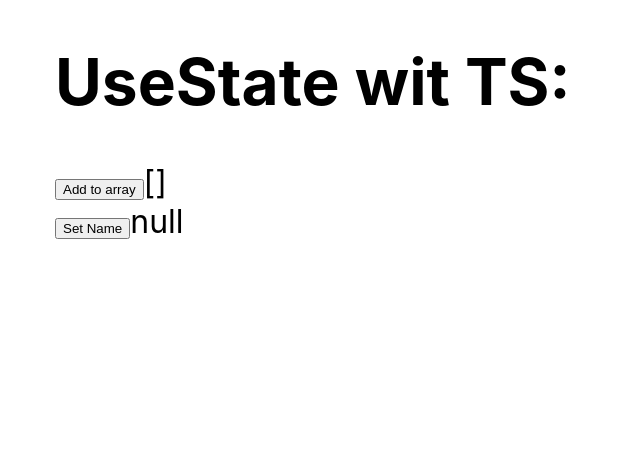
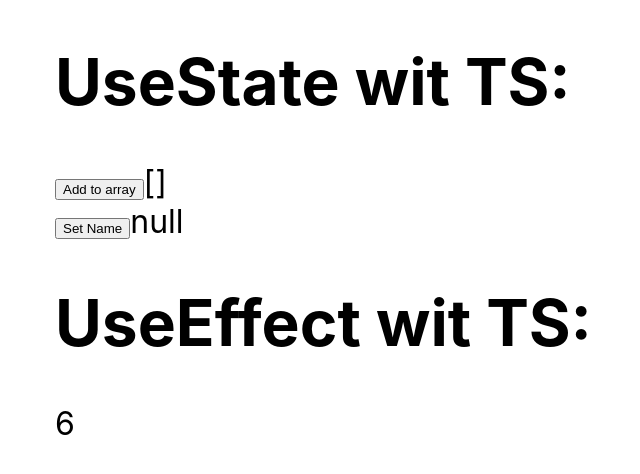
Before and after one commit to Jersonquinterolopez/ts-cra-test, a React (Create React App) app: page / in a window 1280 px wide. Shown: the top 474 px of the page, without its empty margins (185-825 px from the left). Built offline with nearby package versions, Linux system fonts and the light colour scheme.

Commit message:
[Add] UseEffectComponent with TS

```diff
--- a/src/App.tsx
+++ b/src/App.tsx
@@ -1,5 +1,6 @@
 import React, { ReactElement, ReactNode, useState } from 'react';
 import './App.css';
+import UseEffectComponent from './features/UseEffectComponent';
 import UseStateComponent from './features/UseStateComponent';
 
 // conventional props
@@ -91,6 +92,10 @@ function App() {
         <h1>UseState wit TS:</h1>
         <UseStateComponent />
       </div>
+      <div>
+        <h1>UseEffect wit TS:</h1>
+        <UseEffectComponent />
+      </div>
     </div>
   );
 }
--- /dev/null
+++ b/src/features/UseEffectComponent/index.tsx
@@ -0,0 +1,15 @@
+import { useEffect, useState } from "react"
+
+const UseEffectComponent = () => {
+    const [val, valSet] = useState(1)
+
+    useEffect(() => {
+        window.setInterval(() => {
+            valSet(v => v + 1)
+        }, 1000)
+    }, []);
+
+    return <div>{val}</div>
+}
+
+export default UseEffectComponent
```
